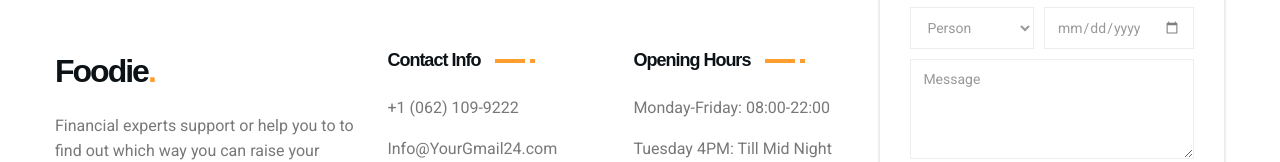
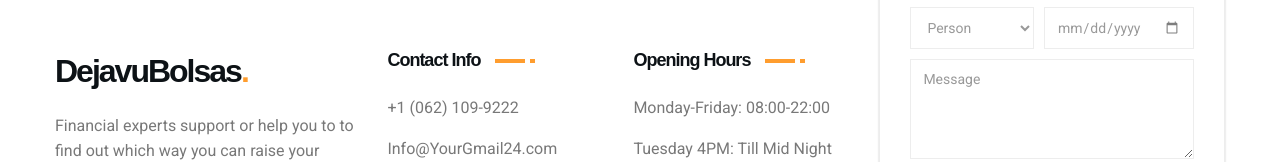
Before and after one commit to ABDgame/DejavuBolsas, a plain HTML site: page index.html in a window 1280 px wide. Shown: the part 7335-7497 px from the top of the page. Drawn offline with Linux system fonts and the light colour scheme.

Commit message:
Update index.html

```diff
--- a/index.html
+++ b/index.html
@@ -1143,7 +1143,7 @@
 
       <div class="footer-brand">
 
-        <a href="" class="logo">Foodie<span class="span">.</span></a>
+        <a href="" class="logo">DejavuBolsas<span class="span">.</span></a>
 
         <p class="footer-text">
           Financial experts support or help you to to find out which way you can raise your funds more.
```
